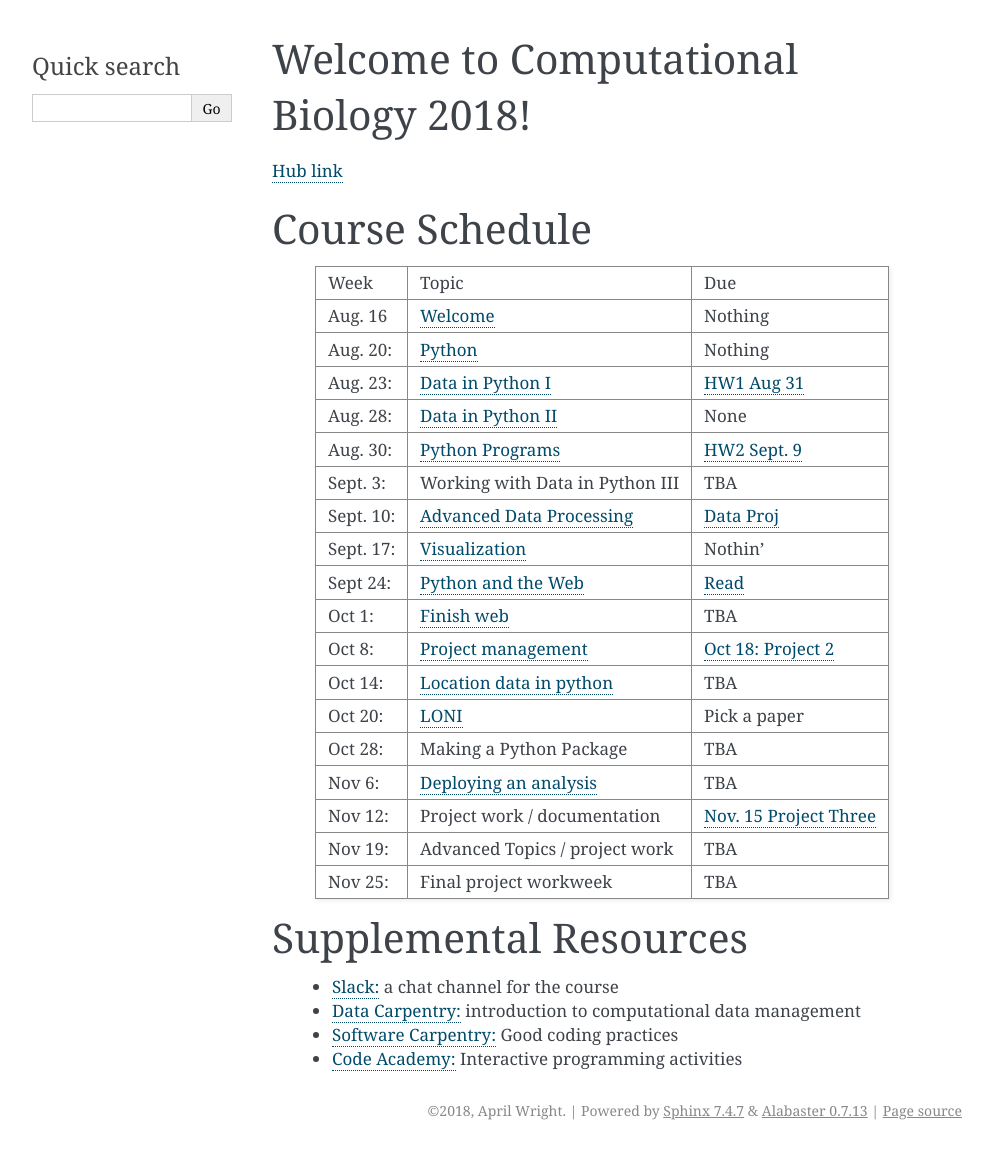
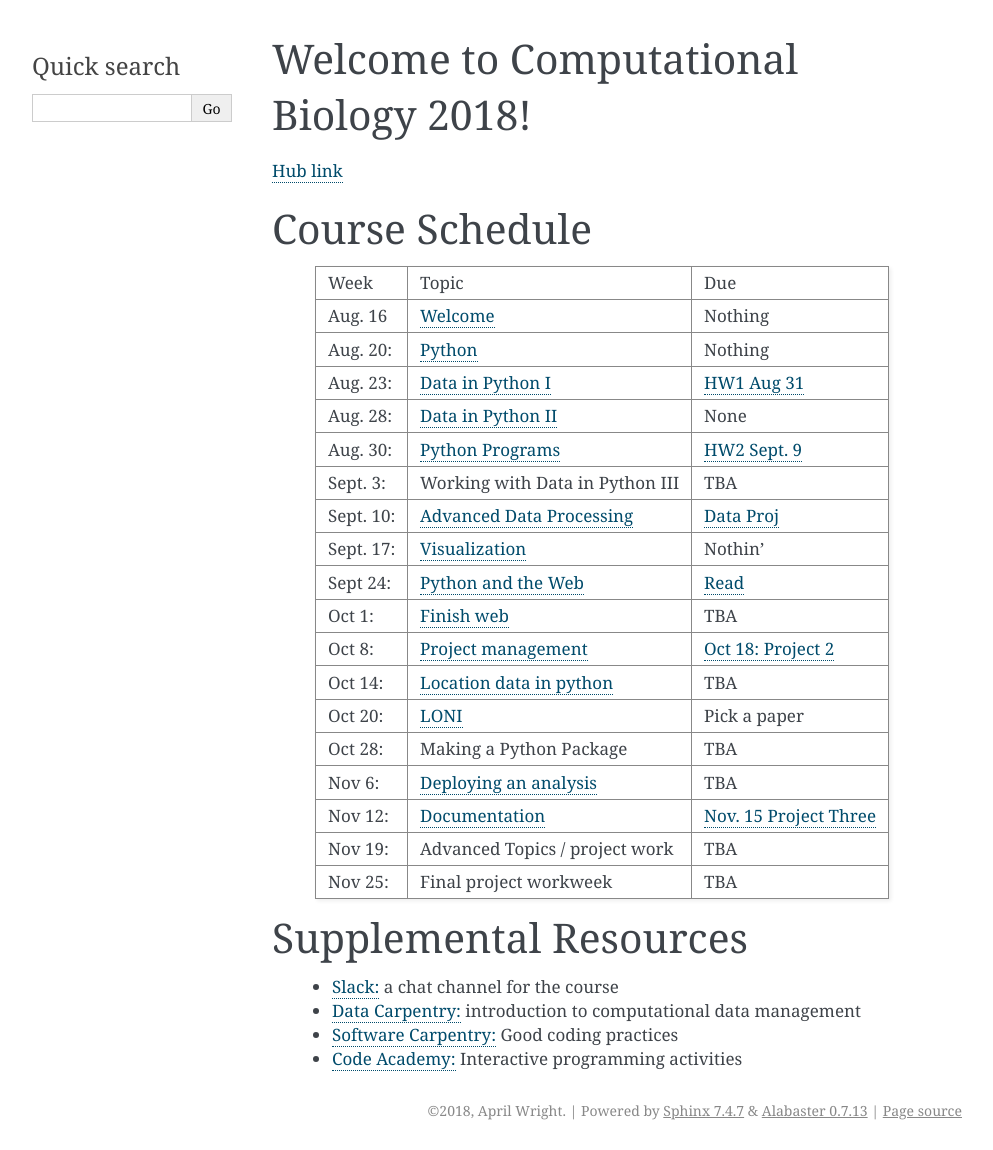
Before and after one commit to wrightaprilm/CompBio2018, a Sphinx documentation site: the page built from docs/index.rst, in a window 1280 px wide. Shown: the whole page, without its empty margins (148-1141 px from the left). Built offline with Sphinx 7.4.7, drawn with Linux system fonts in a browser that asks for light colours.

Commit message:
update schedule

```diff
--- a/docs/index.rst
+++ b/docs/index.rst
@@ -49,7 +49,7 @@ Course Schedule
 +------------+----------------------------------------------------------+--------------------------------------------------------------------------------+
 | Nov 6:     |	`Deploying an analysis <https://bit.ly/2NyD88n>`_       | TBA                                                                            |
 +------------+----------------------------------------------------------+--------------------------------------------------------------------------------+
-| Nov 12:    |	Project work / documentation                            | `Nov. 15 Project Three  <https://bit.ly/2NyD88n>`_                             |
+| Nov 12:    |	`Documentation  <https://bit.ly/2NyD88n>`_              | `Nov. 15 Project Three  <https://bit.ly/2NyD88n>`_                             |
 +------------+----------------------------------------------------------+--------------------------------------------------------------------------------+
 | Nov 19:    |	Advanced Topics   / project work                        | TBA                                                                            |
 +------------+----------------------------------------------------------+--------------------------------------------------------------------------------+
```
